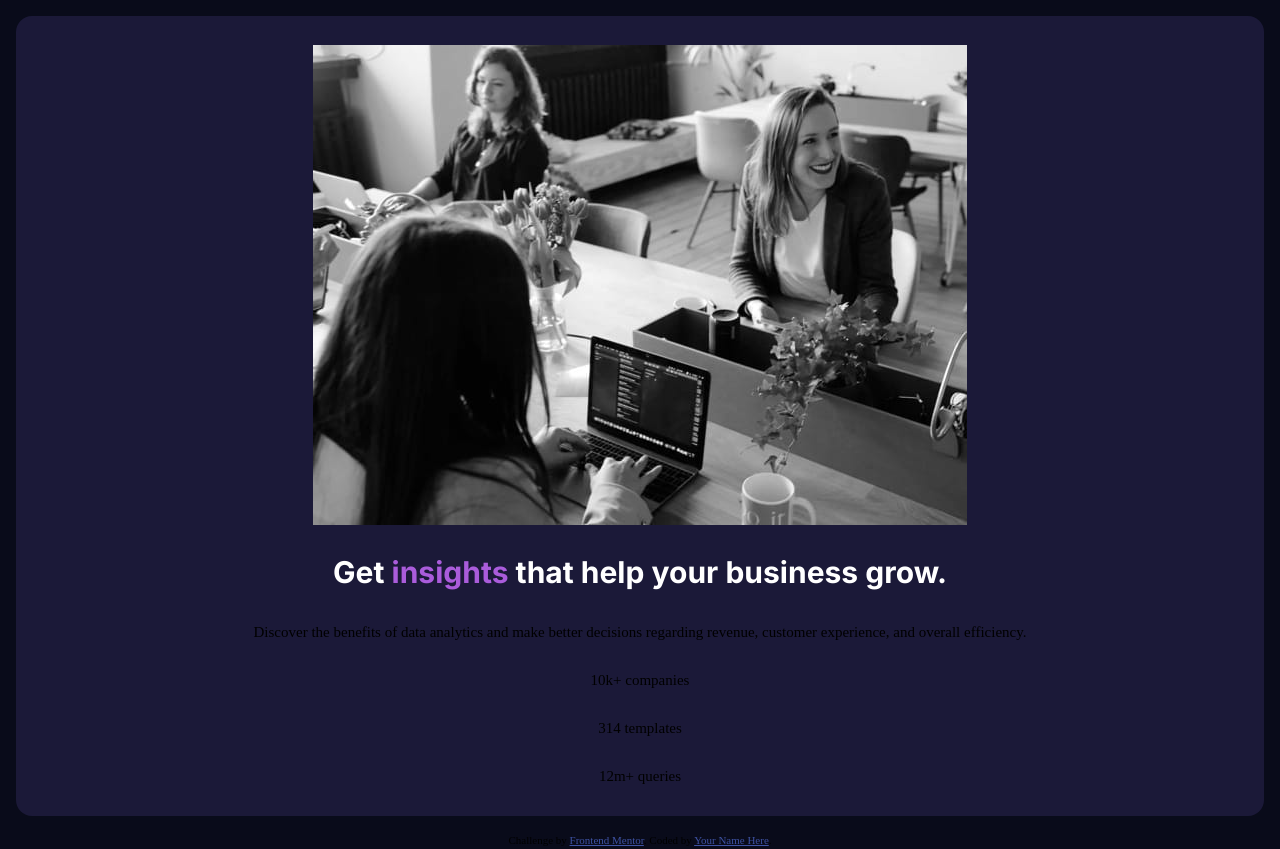
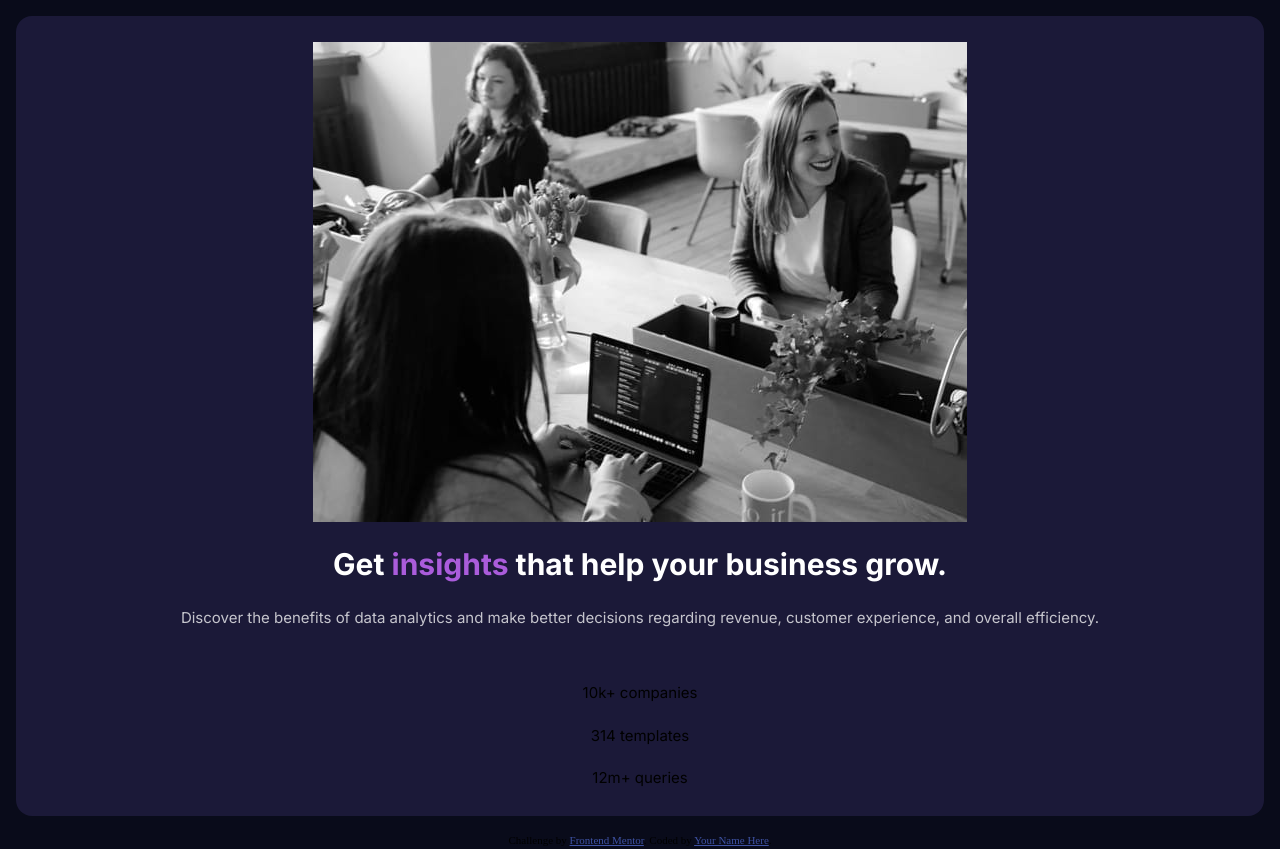
Before and after one commit to FelipinDR/frontendmentor05, a plain HTML site: page index.html in a window 1280 px wide. Drawn offline with Linux system fonts and the light colour scheme.

Commit message:
Information finished

```diff
--- a/style.css
+++ b/style.css
@@ -71,6 +71,7 @@ main{
     margin: 1rem;
     border-radius: 1rem;
     background-color: var(--card-background);
+    font-family: var(--font-family-1);
 }
 .title{
     color:var(--white);
@@ -91,3 +92,8 @@ span{
 p{
     font-size: 15px;
 }
+.information{
+    text-align: center;
+    color:var(--white-p);
+    margin-bottom:2rem;
+}
```
